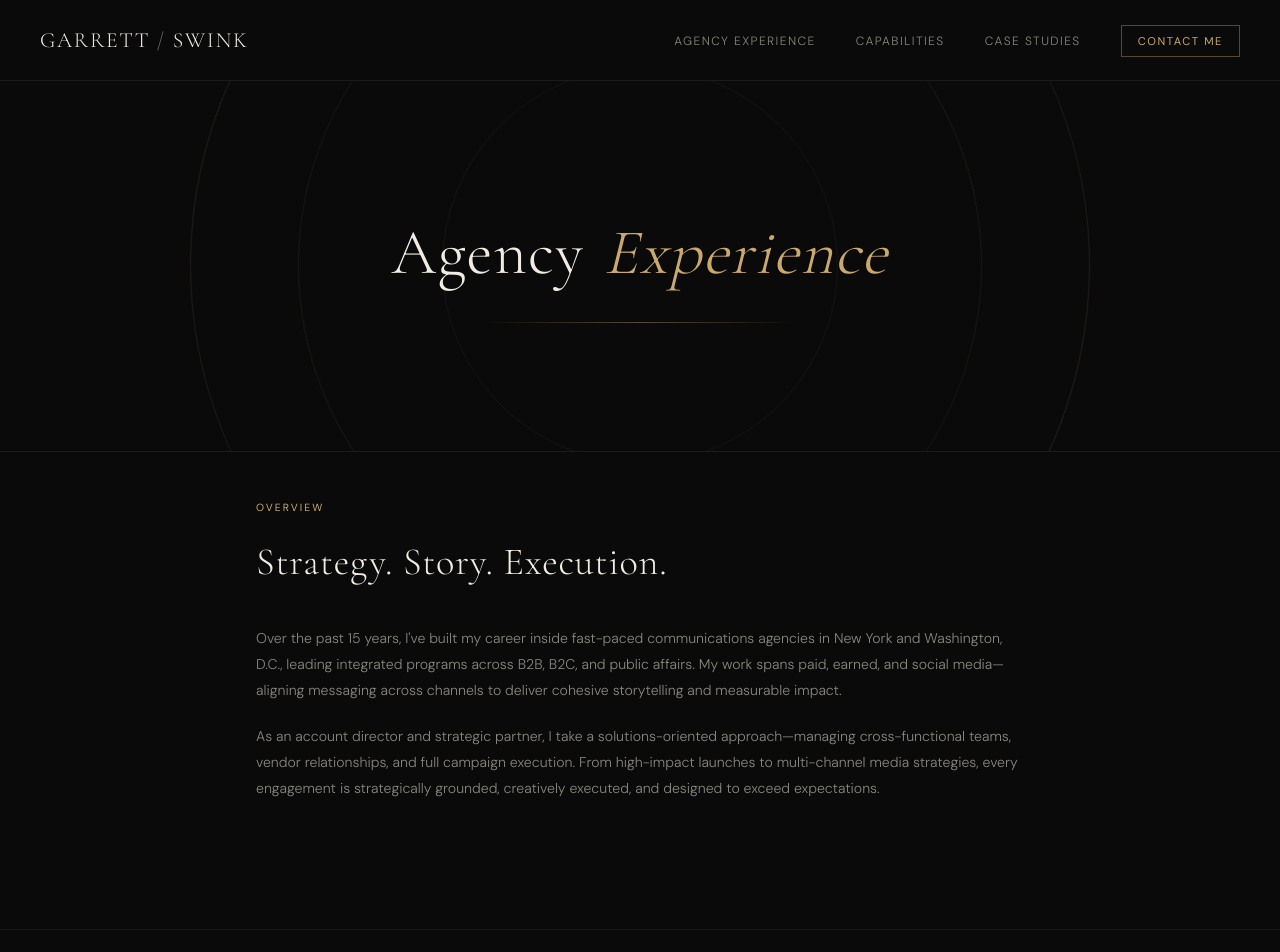
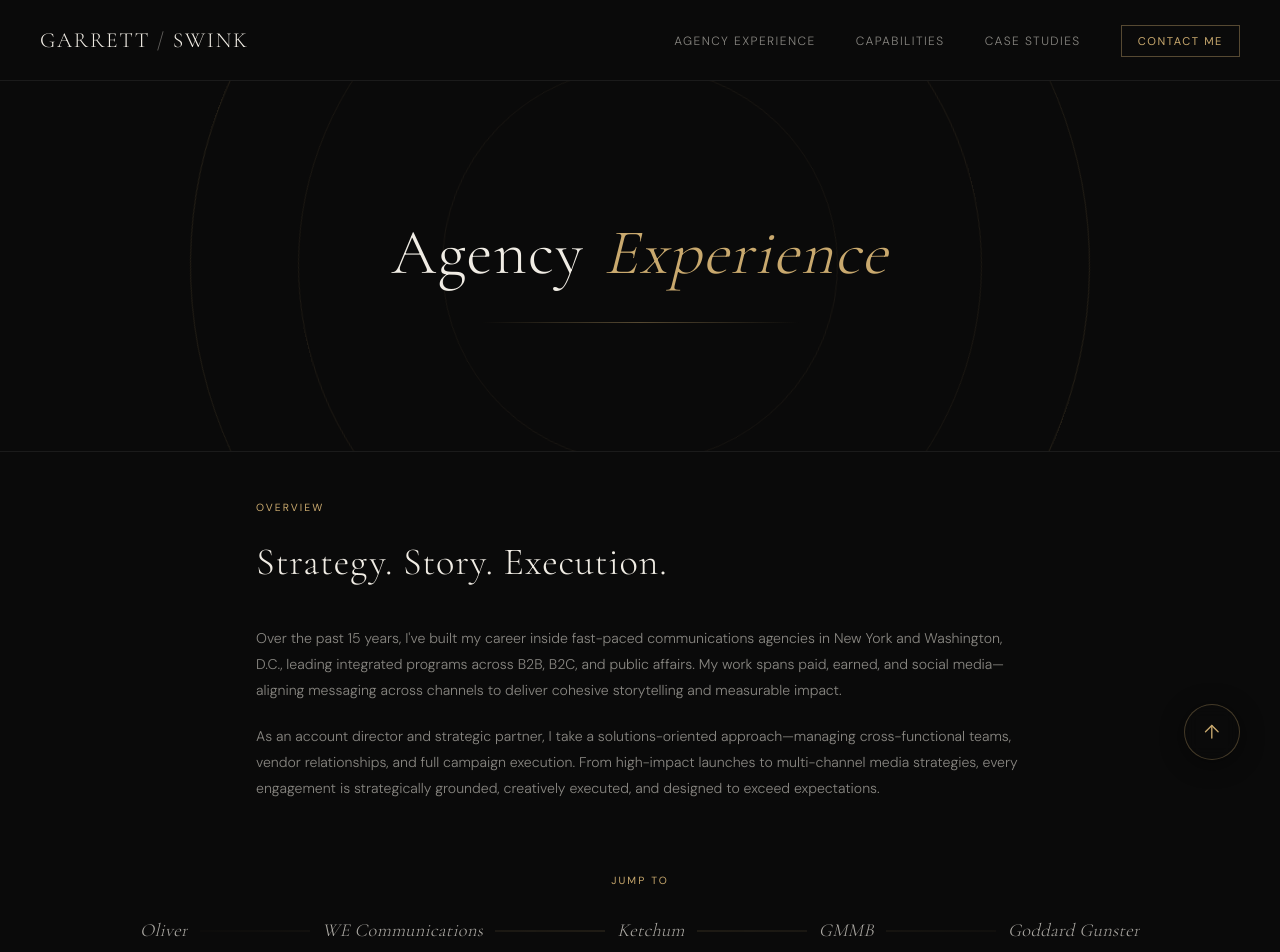
Before and after one commit to garrettswink/refresh-tests, a Next.js app: page /experience in a window 1280 px wide. Shown: the top 952 px of the page. Built offline with nearby package versions, Linux system fonts and the light colour scheme.

Commit message:
scroll up function added

```diff
--- a/app/experience/page.tsx
+++ b/app/experience/page.tsx
@@ -2,6 +2,8 @@
 import PageBanner from "@/components/PageBanner";
 import Overview from "@/components/Overview";
 import AgencyExperience from "@/components/AgencyExperience";
+import AgencyNav from "@/components/AgencyNav";
+import BackToTop from "@/components/BackToTop";
 import { AgencyData } from "@/components/AgencyEntry";
 
 const agencies: AgencyData[] = [
@@ -269,7 +271,13 @@ export default function ExperiencePage() {
         ]}
       />
 
+      <AgencyNav
+        agencies={agencies.map(({ id, name }) => ({ id, name }))}
+      />
+
       <AgencyExperience agencies={agencies} />
+
+      <BackToTop triggerId="oliver" />
     </main>
   );
 }
--- a/components/AgencyEntry.tsx
+++ b/components/AgencyEntry.tsx
@@ -16,8 +16,6 @@ export type AgencyData = {
 
 type AgencyEntryProps = {
   agency: AgencyData;
-  index: number;
-  total: number;
 };
 
 // Per-letter delay for the headline color fade-in.
@@ -100,7 +98,7 @@ function HighlightItem({ label, body }: HighlightItemProps) {
   );
 }
 
-export default function AgencyEntry({ agency, index, total }: AgencyEntryProps) {
+export default function AgencyEntry({ agency }: AgencyEntryProps) {
   const ref = useRef<HTMLElement>(null);
   const [visible, setVisible] = useState(false);
 
@@ -122,8 +120,6 @@ export default function AgencyEntry({ agency, index, total }: AgencyEntryProps)
     return () => observer.disconnect();
   }, []);
 
-  const counter = `${String(index + 1).padStart(2, "0")} / ${String(total).padStart(2, "0")}`;
-
   return (
     <article
       id={agency.id}
@@ -132,11 +128,6 @@ export default function AgencyEntry({ agency, index, total }: AgencyEntryProps)
         visible ? "opacity-100 translate-y-0" : "opacity-0 translate-y-4"
       }`}
     >
-      {/* Numbered counter */}
-      <p className="text-[0.65rem] tracking-[0.2em] uppercase text-[#c9a96e] mb-6">
-        {counter}
-      </p>
-
       {/* Agency name — large italic display with letter-by-letter gold sweep.
           Reduced-motion users get an instant gold name, no animation. */}
       <h3
--- a/components/AgencyExperience.tsx
+++ b/components/AgencyExperience.tsx
@@ -8,8 +8,11 @@ type AgencyExperienceProps = {
 
 export default function AgencyExperience({ agencies }: AgencyExperienceProps) {
   return (
-    <section className="relative px-6 pt-8 pb-32 md:pt-12 md:pb-40 border-t border-white/[0.06]">
+    <section className="relative px-6 pt-8 pb-32 md:pt-12 md:pb-40">
       <div className="max-w-4xl mx-auto">
+        <div className="mb-20 md:mb-24">
+          <AgencyDivider />
+        </div>
         {agencies.map((agency, i) => (
           <div key={agency.id}>
             <AgencyEntry agency={agency} />
--- /dev/null
+++ b/components/AgencyNav.tsx
@@ -0,0 +1,89 @@
+// components/AgencyNav.tsx
+"use client";
+
+import { AgencyData } from "./AgencyEntry";
+
+type AgencyNavProps = {
+  agencies: Pick<AgencyData, "id" | "name">[];
+};
+
+export default function AgencyNav({ agencies }: AgencyNavProps) {
+  const handleClick = (
+    e: React.MouseEvent<HTMLAnchorElement>,
+    id: string
+  ) => {
+    const target = document.getElementById(id);
+    if (!target) return;
+    e.preventDefault();
+    target.scrollIntoView({ behavior: "smooth", block: "start" });
+    // Update the hash without forcing an instant jump.
+    if (history.replaceState) {
+      history.replaceState(null, "", `#${id}`);
+    }
+  };
+
+  return (
+    <nav
+      aria-label="Agency sections"
+      className="relative px-6 pb-8 md:pb-10 -mt-10 md:-mt-14"
+    >
+      <div className="max-w-5xl mx-auto">
+        <p className="text-[0.65rem] tracking-[0.2em] uppercase text-gold mb-6 text-center">
+          Jump to
+        </p>
+
+        <div className="relative">
+          {/* Delicate connecting line */}
+          <div
+            aria-hidden="true"
+            className="pointer-events-none absolute left-0 right-0 top-1/2 -translate-y-1/2 h-px bg-linear-to-r from-transparent via-gold/25 to-transparent"
+          />
+
+          <ul className="relative flex flex-wrap items-center justify-between gap-y-4 gap-x-3 md:gap-x-6">
+            {agencies.map((agency) => (
+              <li key={agency.id} className="relative">
+                <a
+                  href={`#${agency.id}`}
+                  onClick={(e) => handleClick(e, agency.id)}
+                  className="group relative inline-block px-2 md:px-3 py-1 bg-[#0a0a0a]"
+                >
+                  <span className="agency-nav-label font-cormorant italic font-light text-[0.95rem] md:text-[1.15rem] tracking-[0.02em]">
+                    {agency.name}
+                  </span>
+                </a>
+              </li>
+            ))}
+          </ul>
+        </div>
+      </div>
+
+      <style jsx>{`
+        .agency-nav-label {
+          background-image: linear-gradient(
+            90deg,
+            #c9a96e 0%,
+            #c9a96e 50%,
+            rgba(240, 236, 228, 0.7) 50%,
+            rgba(240, 236, 228, 0.7) 100%
+          );
+          background-size: 200% 100%;
+          background-position: 100% 0;
+          -webkit-background-clip: text;
+          background-clip: text;
+          -webkit-text-fill-color: transparent;
+          color: transparent;
+          transition: background-position 700ms cubic-bezier(0.16, 1, 0.3, 1);
+        }
+        a:hover .agency-nav-label,
+        a:focus-visible .agency-nav-label {
+          background-position: 0 0;
+        }
+        @media (prefers-reduced-motion: reduce) {
+          .agency-nav-label {
+            transition: none;
+          }
+        }
+      `}</style>
+    </nav>
+  );
+}
--- /dev/null
+++ b/components/BackToTop.tsx
@@ -0,0 +1,75 @@
+// components/BackToTop.tsx
+"use client";
+
+import { useEffect, useState } from "react";
+
+type BackToTopProps = {
+  /**
+   * The id of the element which, once scrolled past, triggers the button to
+   * appear. Defaults to "oliver" — the first agency on the experience page.
+   */
+  triggerId?: string;
+};
+
+export default function BackToTop({ triggerId = "oliver" }: BackToTopProps) {
+  const [visible, setVisible] = useState(false);
+
+  useEffect(() => {
+    const trigger = document.getElementById(triggerId);
+    if (!trigger) return;
+
+    const observer = new IntersectionObserver(
+      ([entry]) => {
+        // Show the button once the trigger element has entered (or scrolled
+        // past) the viewport.
+        if (entry.isIntersecting || entry.boundingClientRect.top < 0) {
+          setVisible(true);
+        } else {
+          setVisible(false);
+        }
+      },
+      { rootMargin: "0px 0px -20% 0px", threshold: 0 }
+    );
+
+    observer.observe(trigger);
+    return () => observer.disconnect();
+  }, [triggerId]);
+
+  const handleClick = () => {
+    const prefersReducedMotion = window.matchMedia(
+      "(prefers-reduced-motion: reduce)"
+    ).matches;
+    window.scrollTo({
+      top: 0,
+      behavior: prefersReducedMotion ? "auto" : "smooth",
+    });
+  };
+
+  return (
+    <button
+      type="button"
+      onClick={handleClick}
+      aria-label="Back to top"
+      tabIndex={visible ? 0 : -1}
+      className={`group fixed bottom-6 right-6 md:bottom-10 md:right-10 z-40 h-12 w-12 md:h-14 md:w-14 flex items-center justify-center rounded-full border border-gold/30 bg-[#0a0a0a]/80 backdrop-blur-sm text-gold shadow-[0_4px_24px_rgba(0,0,0,0.45)] transition-[opacity,transform,border-color,background-color,color] duration-500 ease-[cubic-bezier(0.16,1,0.3,1)] hover:border-gold/70 hover:bg-[#0a0a0a]/95 hover:text-gold focus-visible:outline-none focus-visible:ring-2 focus-visible:ring-gold/60 motion-reduce:transition-none ${
+        visible
+          ? "opacity-100 translate-y-0 pointer-events-auto"
+          : "opacity-0 translate-y-3 pointer-events-none"
+      }`}
+    >
+      <svg
+        aria-hidden="true"
+        viewBox="0 0 24 24"
+        fill="none"
+        stroke="currentColor"
+        strokeWidth="1.5"
+        strokeLinecap="round"
+        strokeLinejoin="round"
+        className="h-5 w-5 md:h-[1.35rem] md:w-[1.35rem] transition-transform duration-500 ease-[cubic-bezier(0.16,1,0.3,1)] group-hover:-translate-y-[2px] motion-reduce:transition-none"
+      >
+        <path d="M12 19V5" />
+        <path d="M5 12l7-7 7 7" />
+      </svg>
+    </button>
+  );
+}
```
